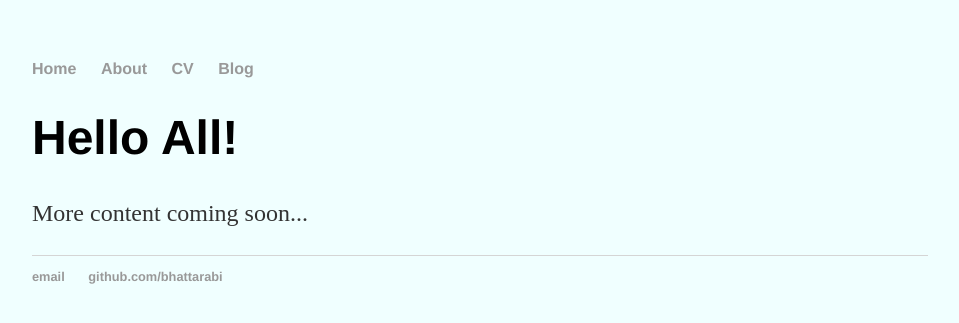
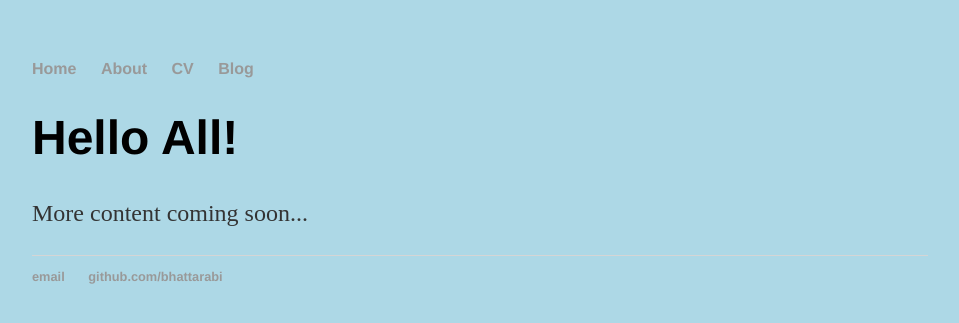
Before and after one commit to bhattarabi/bhattarabi.github.io, a Jekyll site: the page built from index.html, in a window 1280 px wide. Shown: the top 323 px of the page, without its empty margins (160-1119 px from the left). Built offline with Jekyll 4.4.1, drawn with Linux system fonts in a browser that asks for light colours.

Commit message:
set bg color LightBlue

```diff
--- a/css/main.css
+++ b/css/main.css
@@ -1,7 +1,7 @@
 body {
   margin: 60px auto;
   width: 70%;
-  background-color: Azure;
+  background-color: LightBlue;
 }
 nav ul, footer ul {
   font-family:'Helvetica', 'Arial', 'Sans-Serif';
```
